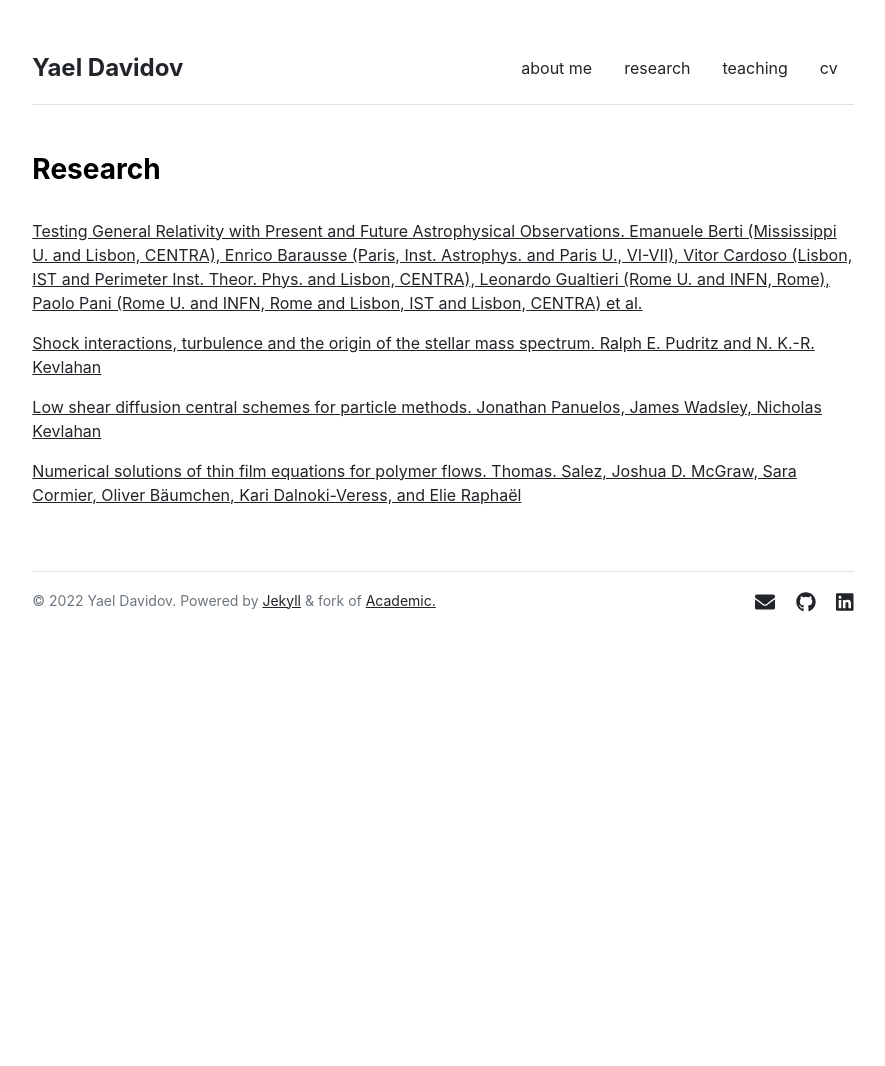
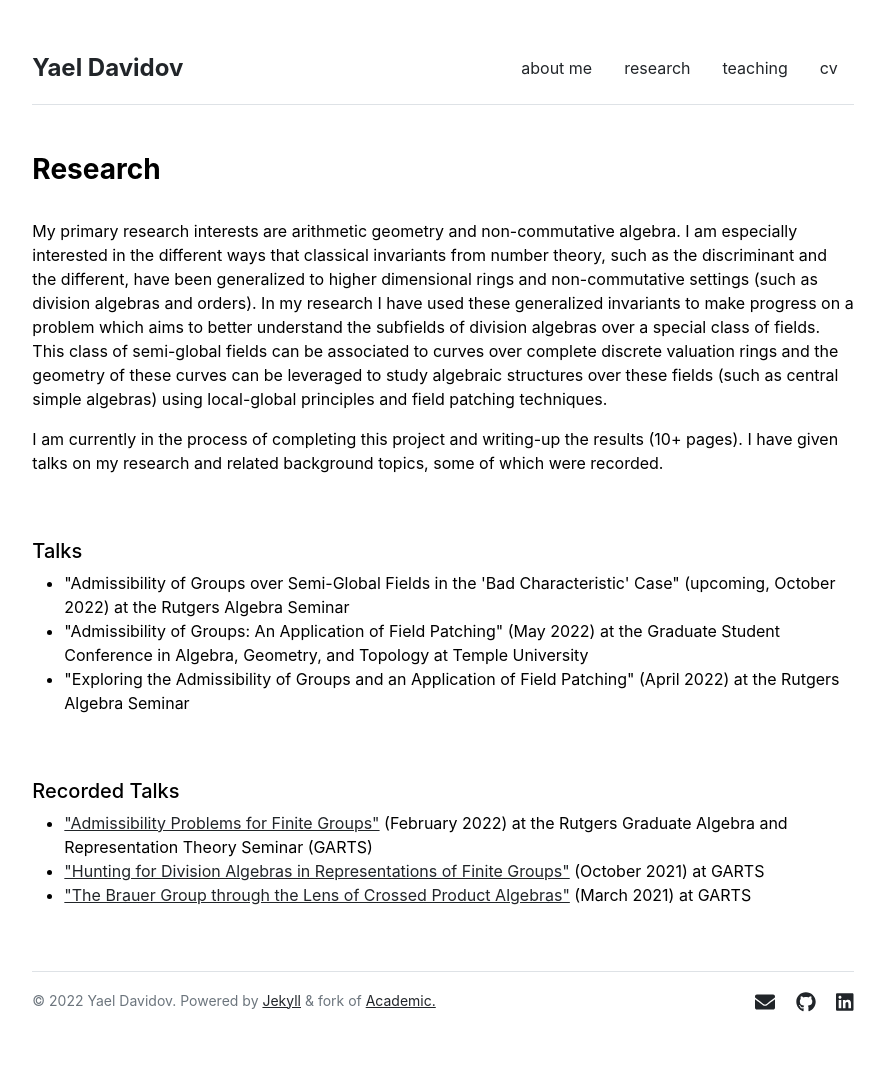
Before and after one commit to yaeldavidov/yaeldavidov.github.io, a Jekyll site: the page built from research.md, in a window 1280 px wide. Shown: the whole page, without its empty margins (197-1082 px from the left). Built offline with Jekyll 4.4.1, drawn with Linux system fonts in a browser that asks for light colours; before the commit the page ends 900 px from its top, so only the background shows below that.

Commit message:
created research tab

```diff
--- a/_data/settings.yml
+++ b/_data/settings.yml
@@ -2,8 +2,10 @@ menu:
 - {name: 'about me', url: '/'}
 - {name: 'research', url: '/research'}
 - {name: 'teaching', url: '/teaching'}
+#- {name: 'service', url:'/service'}
+#- {name: 'service & other activities', url: '/service'}
 - {name: 'cv', url: '/cv'}
-#- {name: 'contact', url: '/contact'}
+
 
 teaching:
 - {name: 'Vector Calculus', url: 'vector-calculus'}
--- a/_includes/research.html
+++ b/_includes/research.html
@@ -1,14 +1,23 @@
 <div class="row g-5 mb-5">
   <div>
     <h3 class="fw-bold pb-3 mb-3">Research</h3>
-    {% if page.title == "Home" %}
-      {% for item in site.data.research.featured %}
-        <p><a href="{{ item.url }}">{{ item.name }}</a></p>
-      {% endfor %}
-    {% else %}
-      {% for item in site.data.research.index %}
-        <p><a href="{{ item.url }}">{{ item.name }}</a></p>
-      {% endfor %}
-    {% endif %}
+    <p>My primary research interests are arithmetic geometry and non-commutative algebra. I am especially interested in the different ways that classical invariants from number theory, such as the discriminant and the different, have been generalized to higher dimensional rings and non-commutative settings (such as division algebras and orders). In my research I have used these generalized invariants to make progress on a problem which aims to better understand the subfields of division algebras over a special class of fields. This class of semi-global fields can be associated to curves over complete discrete valuation rings and the geometry of these curves can be leveraged to study algebraic structures over these fields (such as central simple algebras) using local-global principles and field patching techniques.</p>
+	<p>I am currently in the process of completing this project and writing-up the results (10+ pages). I have given talks on my research and related background topics, some of which were recorded.</p>
+  </div>
+  <div>
+	<h5>Talks</h5>
+	<ul>
+	<li> "Admissibility of Groups over Semi-Global Fields in the 'Bad Characteristic' Case" (upcoming, October 2022) at the Rutgers Algebra Seminar </li>
+	<li> "Admissibility of Groups: An Application of Field Patching" (May 2022) at the Graduate Student Conference in Algebra, Geometry, and Topology at Temple University</li>
+	<li> "Exploring the Admissibility of Groups and an Application of Field Patching" (April 2022) at the Rutgers Algebra Seminar </li>
+	<ul>
+  </div>
+  <div>
+	<h5>Recorded Talks</h5>
+	<ul>
+	<li> <a href="https://www.youtube.com/watch?v=Lz4-7iXoD04">"Admissibility Problems for Finite Groups"</a> (February 2022) at the Rutgers Graduate Algebra and Representation Theory Seminar (GARTS)</li>
+	<li> <a href="https://www.youtube.com/watch?v=bzQFw9NUkC0">"Hunting for Division Algebras in Representations of Finite Groups"</a> (October 2021) at GARTS</li>
+	<li> <a href="https://www.youtube.com/watch?v=QZzCyt7C1RA">"The Brauer Group through the Lens of Crossed Product Algebras"</a> (March 2021) at GARTS</li>
+	<ul>
   </div>
 </div>
```
